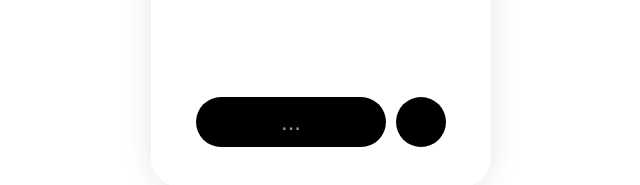
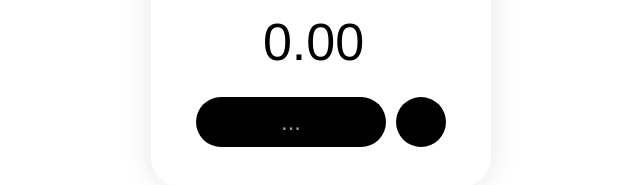
Before and after one commit to wooostal/alienpay, a website: page public/qr.html in a window 1280 px wide. Shown: the part 355-540 px from the top of the page, without its empty margins (319-959 px from the left). Drawn offline with nearby package versions, Linux system fonts and the light colour scheme.

Commit message:
Update qr.html

```diff
--- a/public/qr.html
+++ b/public/qr.html
@@ -10,7 +10,7 @@
     <div class="container">
         <img src="alienpay.png" alt="Logo" class="logo" id="logo">
         <div class="input-group">
-            <input type="number" id="amount" inputmode="numeric" step="1" min="0" value="0,00">
+            <input type="number" id="amount" inputmode="numeric" step="1" min="0" value="0.00">
         </div>
         <div class="name-group">
             <input type="text" id="name" placeholder="...">
```
